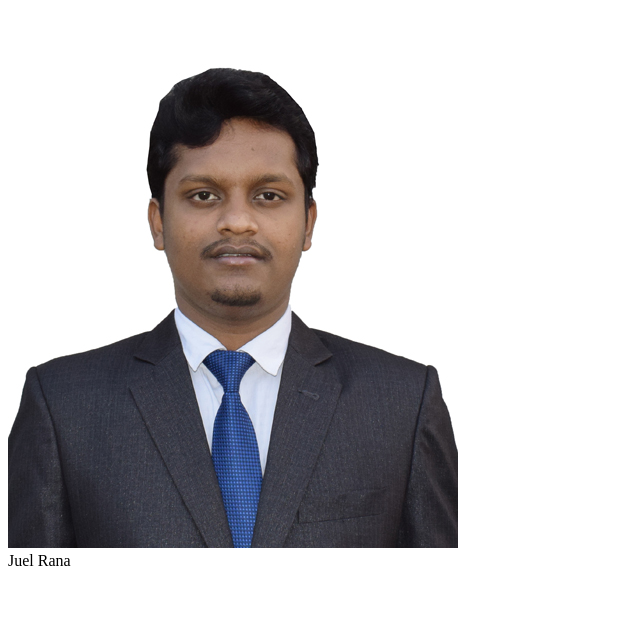
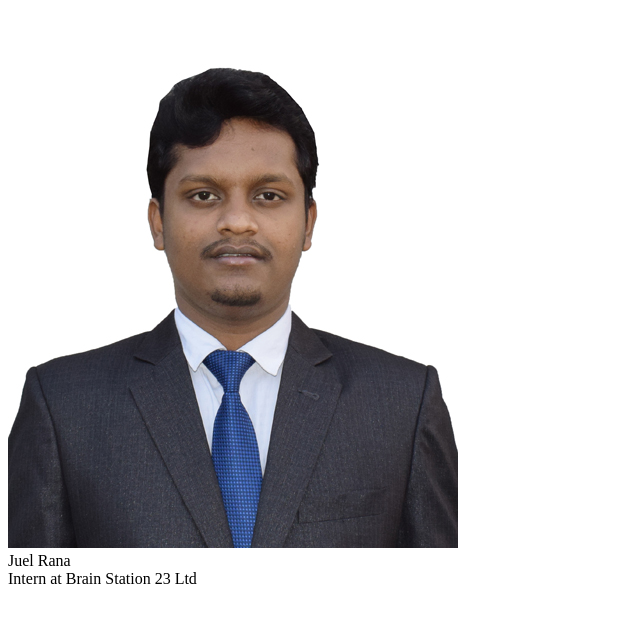
Before and after one commit to engrjuelrana/Profile, a plain HTML site: page index.html in a window 1280 px wide. Shown: the whole page, without its empty margins (0-640 px from the left). Drawn offline with Linux system fonts and the light colour scheme.

Commit message:
designation added

```diff
--- a/index.html
+++ b/index.html
@@ -11,6 +11,8 @@
             <img src="pic.jpg" alt="">
           </div>
           <div class="name">Juel Rana</div>
+          <div class="desc">Intern at Brain Station 23 Ltd
+
         </div>
       </div>
 
```
